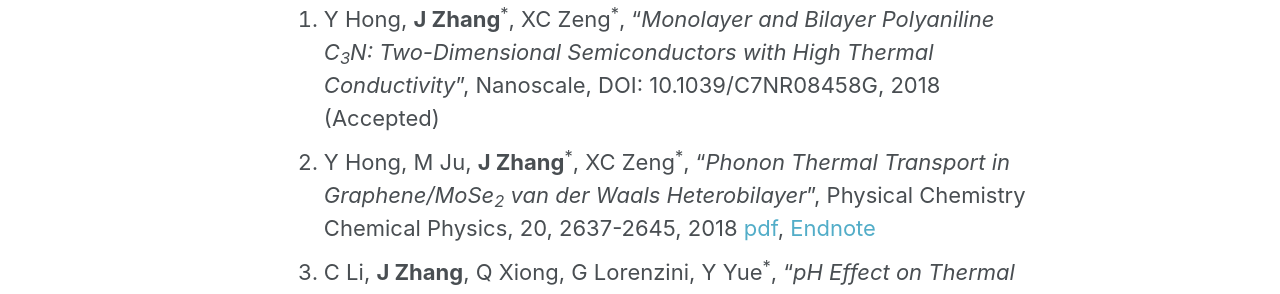
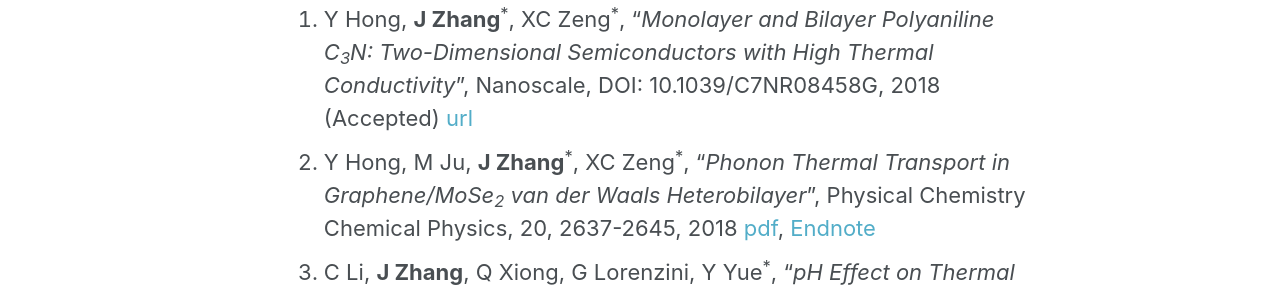
Before and after one commit to JingchaoZhang/JingchaoZhang.github.io, a Jekyll site: the page built from _pages/publications.md, in a window 1280 px wide and 900 px high. Shown: the part 254-548 px from the top of the window. Built offline with Jekyll 4.4.1, drawn with Linux system fonts in a browser that asks for light colours.

Commit message:
Update publications.md

```diff
--- a/_pages/publications.md
+++ b/_pages/publications.md
@@ -7,7 +7,7 @@
 
 (<sup>\*</sup>Corresponding author; <sup>†</sup>Equal contribution)
 
-1. Y Hong, **J Zhang**<sup>\*</sup>, XC Zeng<sup>\*</sup>, "_Monolayer and Bilayer Polyaniline C<sub>3</sub>N: Two-Dimensional Semiconductors with High Thermal Conductivity_", Nanoscale, DOI: 10.1039/C7NR08458G, 2018 (Accepted)
+1. Y Hong, **J Zhang**<sup>\*</sup>, XC Zeng<sup>\*</sup>, "_Monolayer and Bilayer Polyaniline C<sub>3</sub>N: Two-Dimensional Semiconductors with High Thermal Conductivity_", Nanoscale, DOI: 10.1039/C7NR08458G, 2018 (Accepted) [url](http://pubs.rsc.org/en/content/articlelanding/2018/nr/c7nr08458g#!divAbstract)
 1. Y Hong, M Ju, **J Zhang**<sup>\*</sup>, XC Zeng<sup>\*</sup>, "_Phonon Thermal Transport in Graphene/MoSe<sub>2</sub> van der Waals Heterobilayer_", Physical Chemistry Chemical Physics, 20, 2637-2645, 2018 [pdf](https://drive.google.com/file/d/1k5u2lq0edLLrHe_thXeGPViDP6baNOrH/view?usp=sharing), [Endnote](https://drive.google.com/uc?export=download&id=1ZJy2oPJVW0wXyWCvhVaUJGBgGGVWsfaS)
 1. C Li, **J Zhang**, Q Xiong, G Lorenzini, Y Yue<sup>\*</sup>, "_pH Effect on Thermal Response of Fluorescence Spectroscopy of Graphene Quantum Dots for Nanoscale Thermal Characterization_", Journal of Engineering Thermophysics, 2018 (Accepted)
 1. Y Hong, **J Zhang**<sup>\*</sup>, XC Zeng<sup>\*</sup>, "_Thermal Transport in Phosphorene and Phosphorene-Based Materials: A Review on Numerical Studies_", Chinese Physics B, 2018 (Invited Review，Accepted)
```
